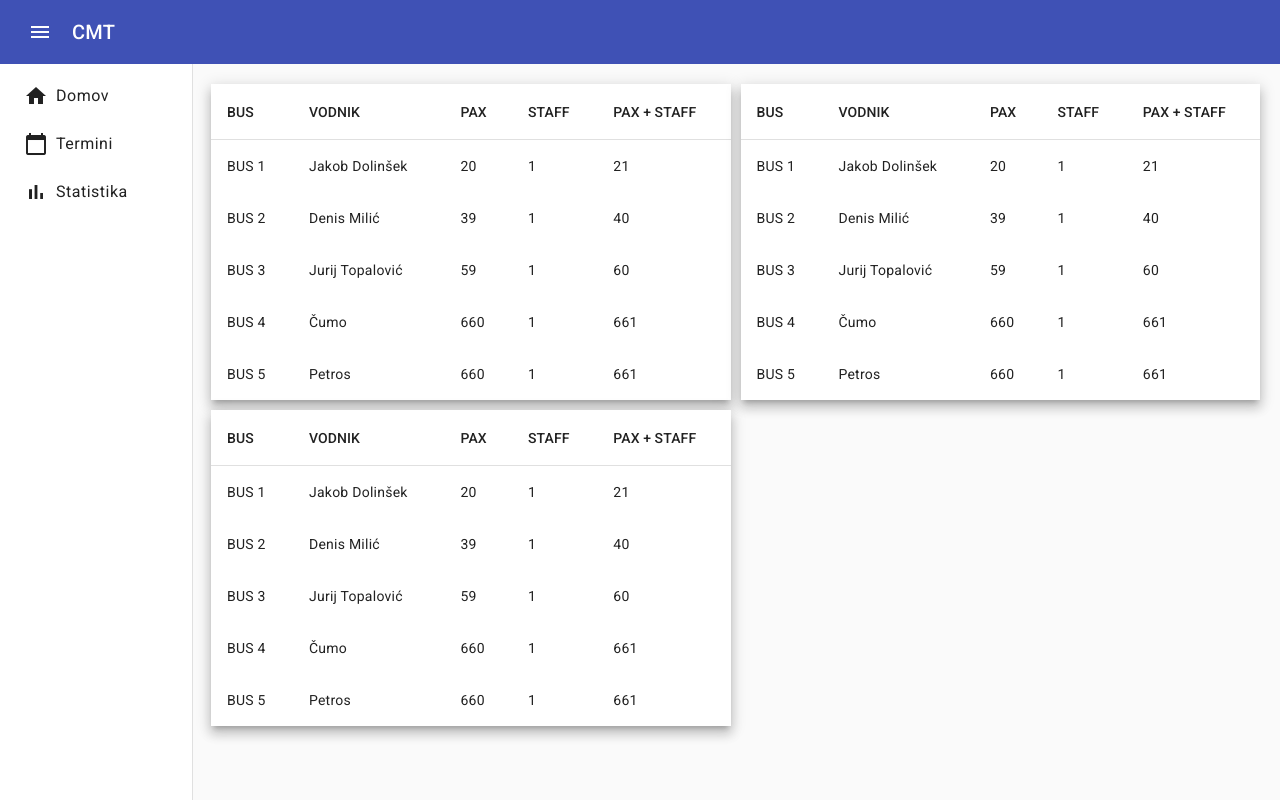
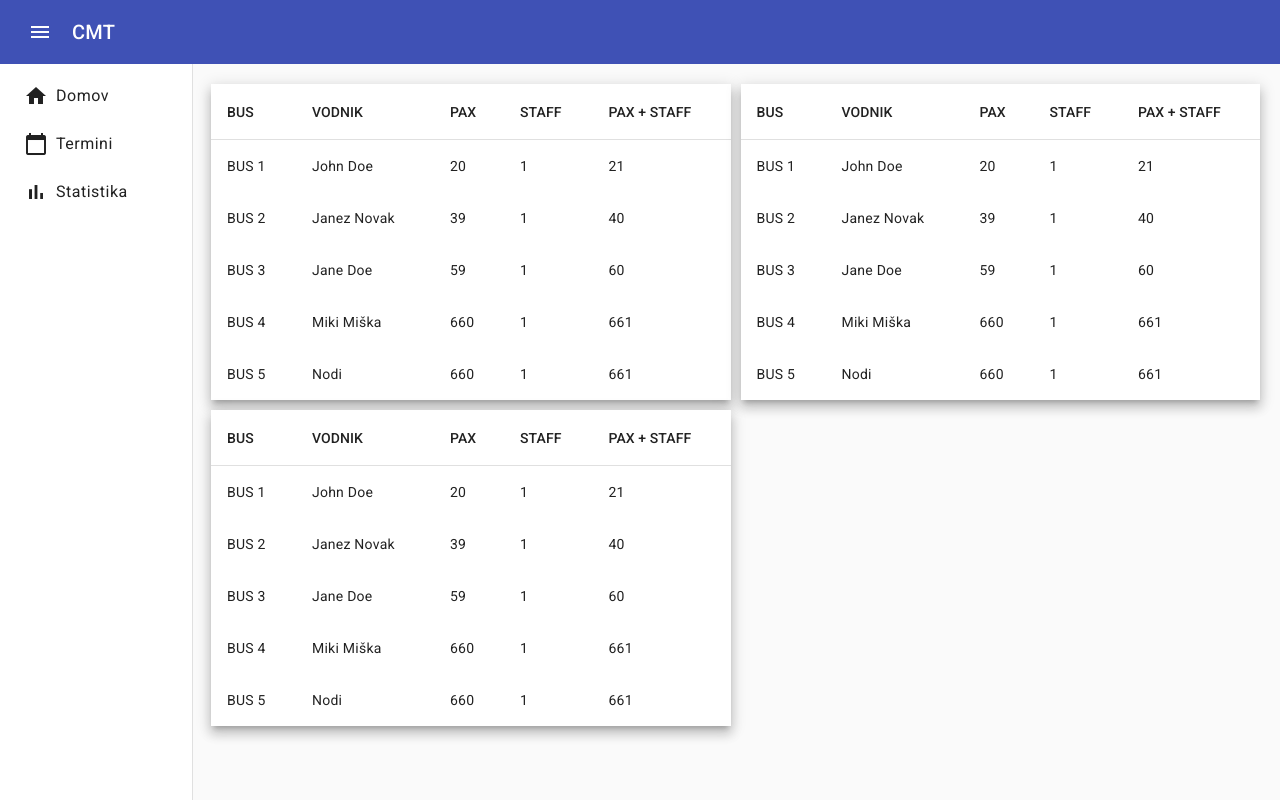
Before and after one commit to sustertine/cmt-gui, an Angular app: page /dashboard in a window 1280 px wide. Built offline with nearby package versions, Linux system fonts and the light colour scheme.

Commit message:
test data edit

```diff
--- a/src/app/test-data/bus-test-data.service.ts
+++ b/src/app/test-data/bus-test-data.service.ts
@@ -17,35 +17,35 @@ export class BusTestDataService implements TestDataProvider<BusTestData> {
     return [
       {
         name: 'BUS 1',
-        guide: 'Jakob Dolinšek',
+        guide: 'John Doe',
         paxCount: 20,
         staffCount: 1,
         paxStaffCount: 21,
       },
       {
         name: 'BUS 2',
-        guide: 'Denis Milić',
+        guide: 'Janez Novak',
         paxCount: 39,
         staffCount: 1,
         paxStaffCount: 40,
       },
       {
         name: 'BUS 3',
-        guide: 'Jurij Topalović',
+        guide: 'Jane Doe',
         paxCount: 59,
         staffCount: 1,
         paxStaffCount: 60,
       },
       {
         name: 'BUS 4',
-        guide: 'Čumo',
+        guide: 'Miki Miška',
         paxCount: 660,
         staffCount: 1,
         paxStaffCount: 661,
       },
       {
         name: 'BUS 5',
-        guide: 'Petros',
+        guide: 'Nodi',
         paxCount: 660,
         staffCount: 1,
         paxStaffCount: 661,
```
